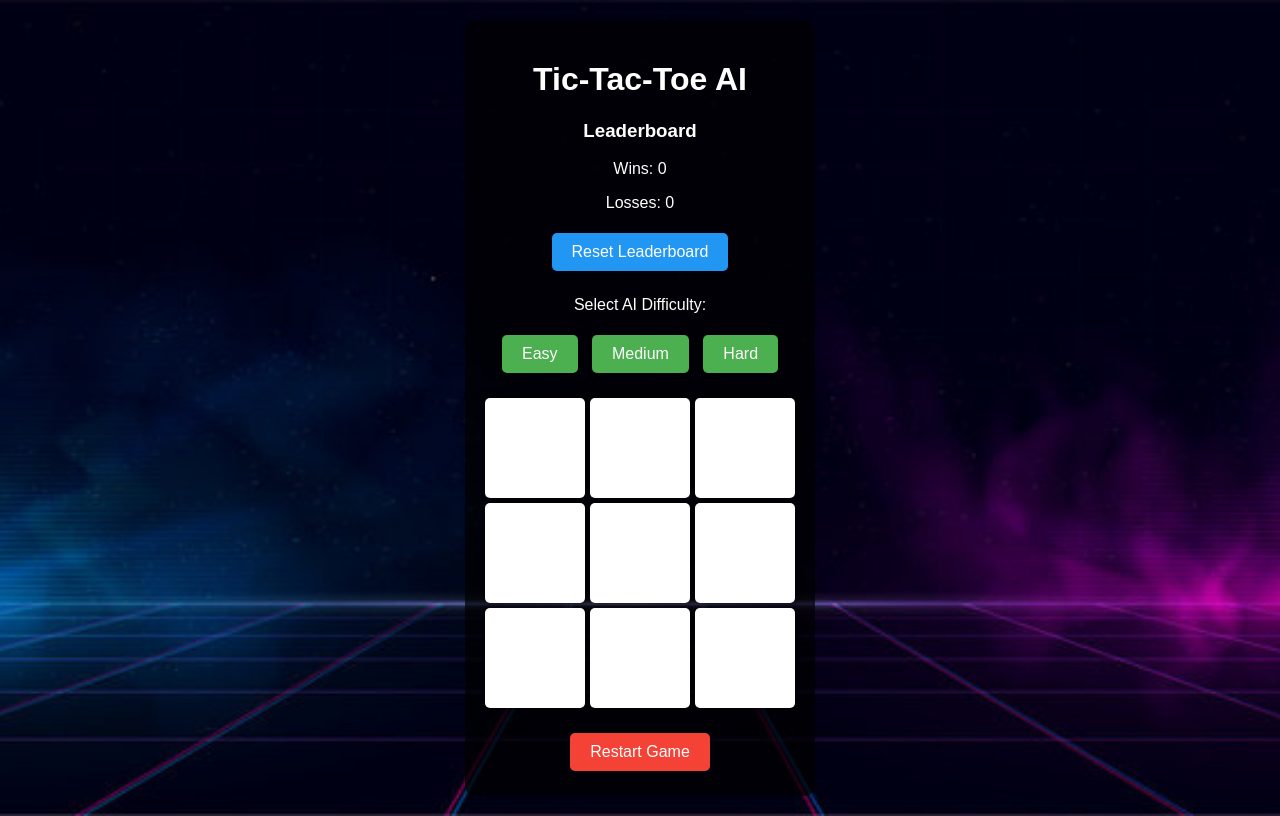
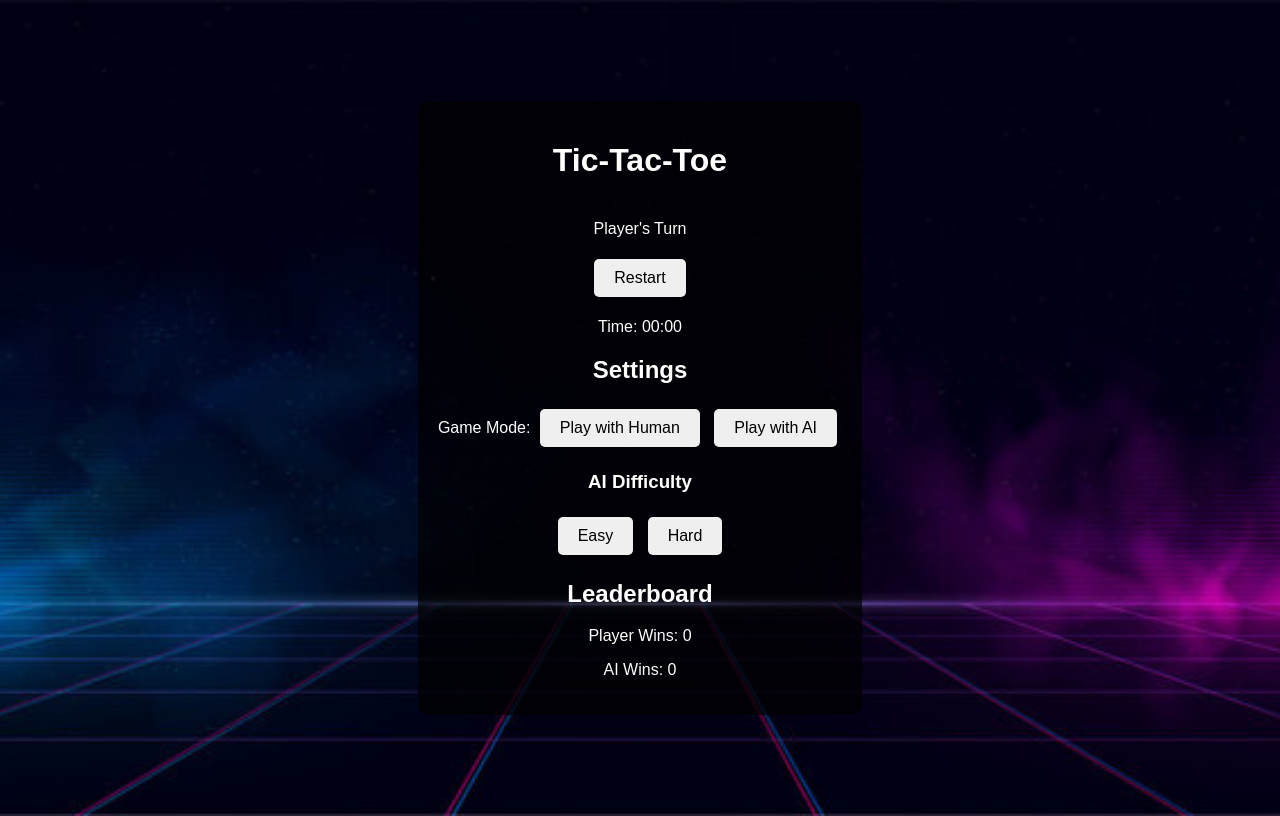
Before and after one commit to KalakkalKarthikeyan/PLAYWITHAI, a plain HTML site: page index.html in a window 1280 px wide. Drawn offline with Linux system fonts and the light colour scheme.

Commit message:
Update index.html

```diff
--- a/index.html
+++ b/index.html
@@ -8,36 +8,32 @@
 </head>
 <body>
     <div id="container">
-        <h1>Tic-Tac-Toe AI</h1>
-
-        <div id="leaderboard">
-            <h3>Leaderboard</h3>
-            <p>Wins: <span id="wins">0</span></p>
-            <p>Losses: <span id="losses">0</span></p>
-            <button onclick="resetLeaderboard()">Reset Leaderboard</button>
+        <!-- Left Side: Game Board -->
+        <div id="game-area">
+            <h1>Tic-Tac-Toe</h1>
+            <div id="board"></div>
+            <p id="status">Player's Turn</p>
+            <button onclick="restartGame()">Restart</button>
+            <p id="timer">Time: 00:00</p>
         </div>
 
-        <p>Select AI Difficulty:</p>
-        <div class="difficulty-buttons">
-            <button onclick="startGame('easy')">Easy</button>
-            <button onclick="startGame('medium')">Medium</button>
-            <button onclick="startGame('hard')">Hard</button>
+        <!-- Right Side: Settings & Leaderboard -->
+        <div id="sidebar">
+            <h2>Settings</h2>
+            <label>Game Mode:</label>
+            <button onclick="setGameMode('human')">Play with Human</button>
+            <button onclick="setGameMode('ai')">Play with AI</button>
+
+            <div id="difficulty-settings">
+                <h3>AI Difficulty</h3>
+                <button onclick="setDifficulty('easy')">Easy</button>
+                <button onclick="setDifficulty('hard')">Hard</button>
+            </div>
+
+            <h2>Leaderboard</h2>
+            <p>Player Wins: <span id="playerWins">0</span></p>
+            <p>AI Wins: <span id="aiWins">0</span></p>
         </div>
-
-        <div id="board">
-            <div class="cell" onclick="playerMove(0)"></div>
-            <div class="cell" onclick="playerMove(1)"></div>
-            <div class="cell" onclick="playerMove(2)"></div>
-            <div class="cell" onclick="playerMove(3)"></div>
-            <div class="cell" onclick="playerMove(4)"></div>
-            <div class="cell" onclick="playerMove(5)"></div>
-            <div class="cell" onclick="playerMove(6)"></div>
-            <div class="cell" onclick="playerMove(7)"></div>
-            <div class="cell" onclick="playerMove(8)"></div>
-        </div>
-
-        <h2 id="status"></h2>
-        <button id="restart" onclick="resetGame()">Restart Game</button>
     </div>
 
     <script src="script.js"></script>
```
